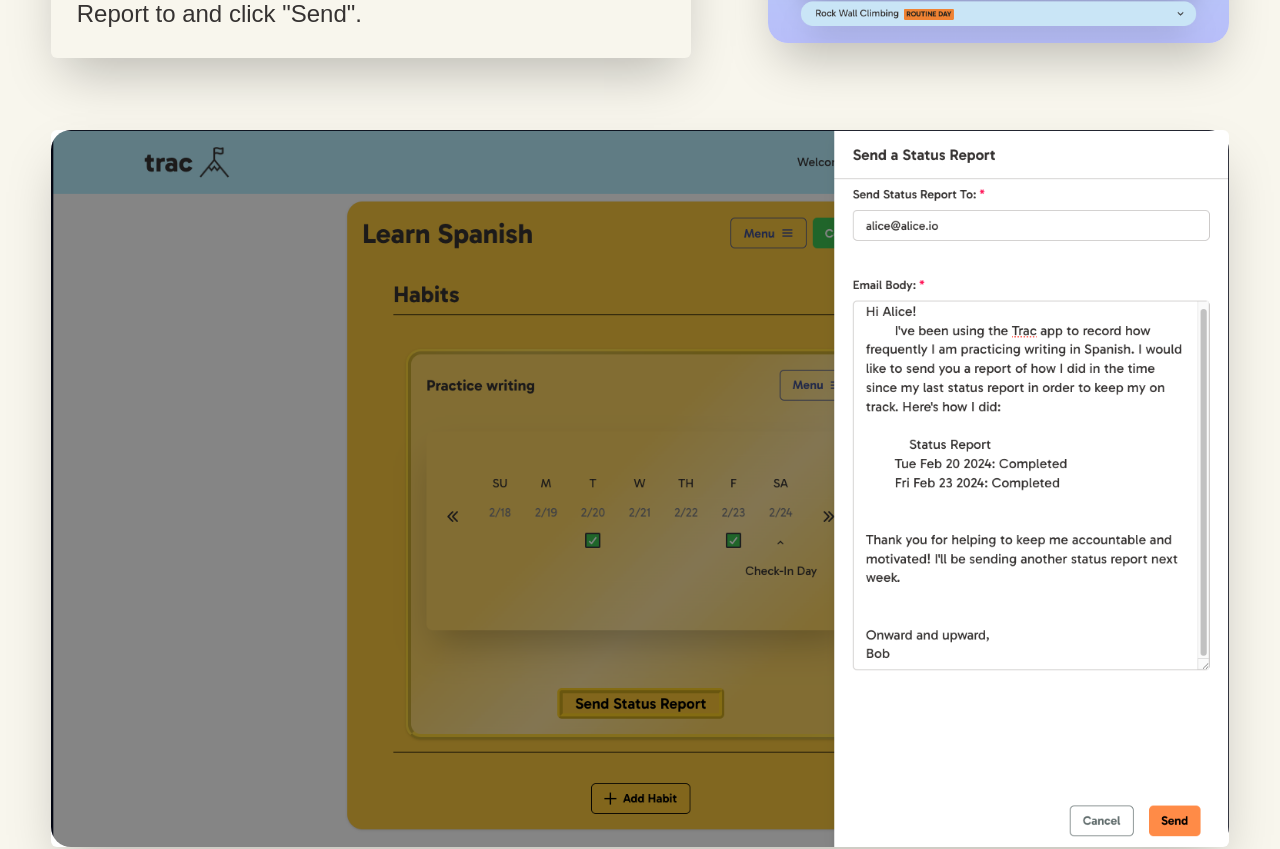
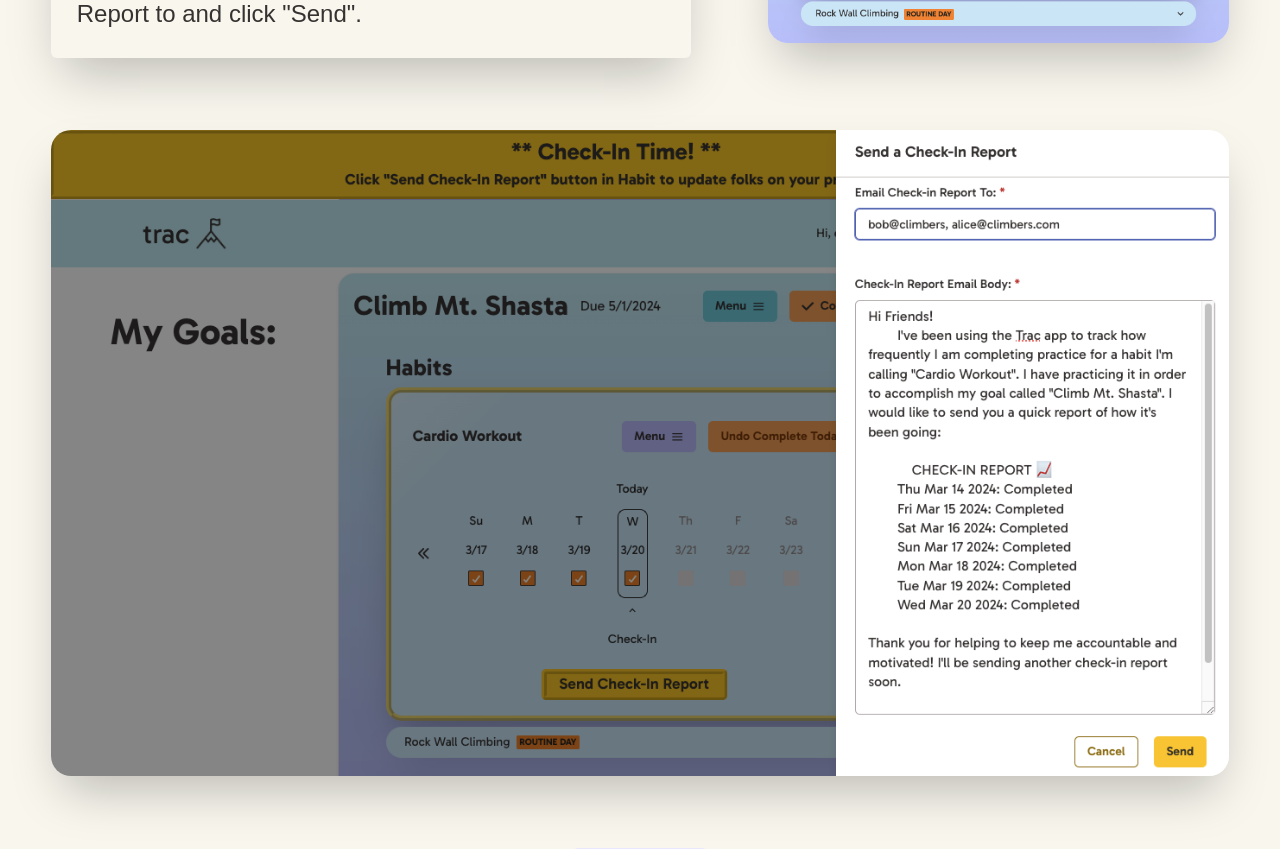
Before and after one commit to dyazdani/trac, a React (Vite) app: page / in a window 1280 px wide. Shown: the part 2040-2889 px from the top of the page. Built offline with nearby package versions, Linux system fonts and the light colour scheme; a web font is replaced by a local one.

Commit message:
Added new screenshot of right drawer component being used

```diff
--- a/src/client/components/LandingPage.tsx
+++ b/src/client/components/LandingPage.tsx
@@ -291,11 +291,13 @@ const LandingPage = () => {
                         height="fit-content"
                         width="fit-content"
                         mt="5vw"
+                        bgColor="transparent"
+                        borderRadius="20px"
                     >
                         <Image
-                            src="/images/status_report_form_drawer_screenshot.png"
+                            src="/images/new_trac_screenshot_3.png"
                             alt="check-in report form drawer screenshot"
-                            minH="70vh"
+                            minH="40vh"
                             borderRadius="20px"
                         />
                     </Card>
```
Also changed, not shown: public/images/new_trac_screenshot_3.png (added).
